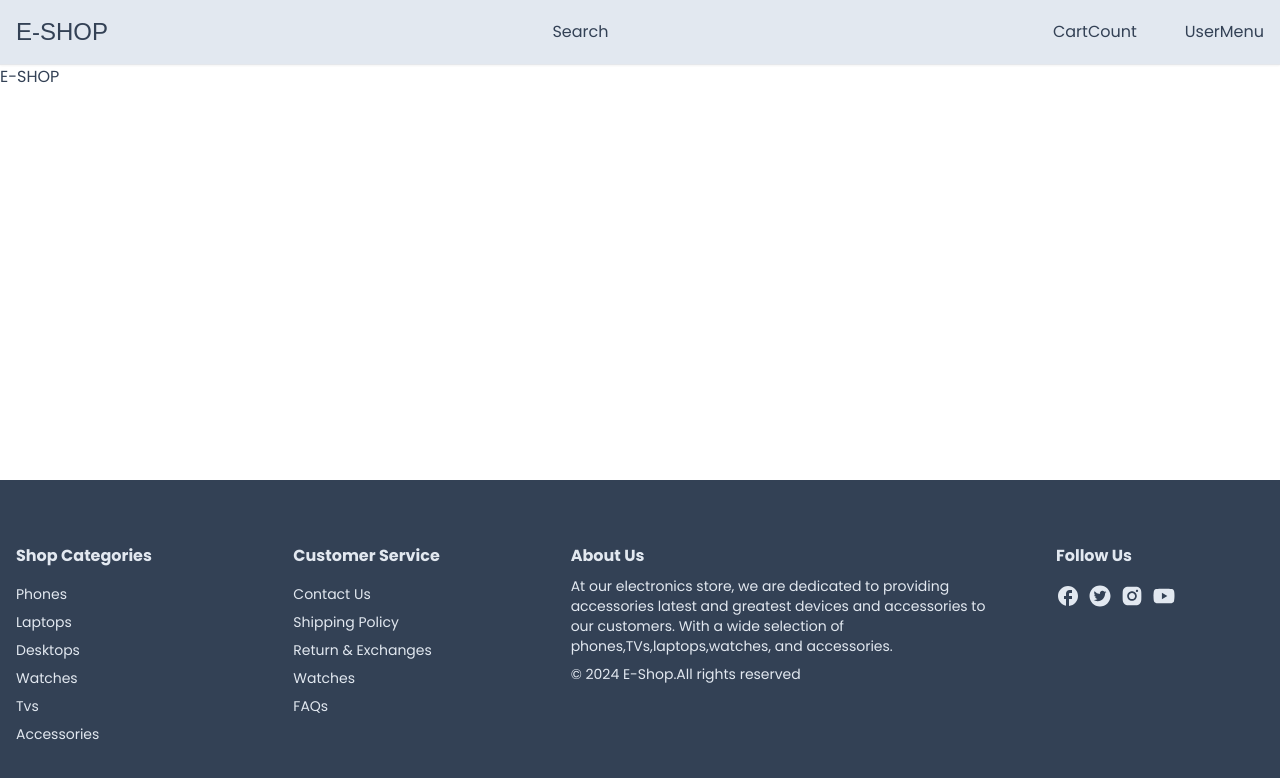
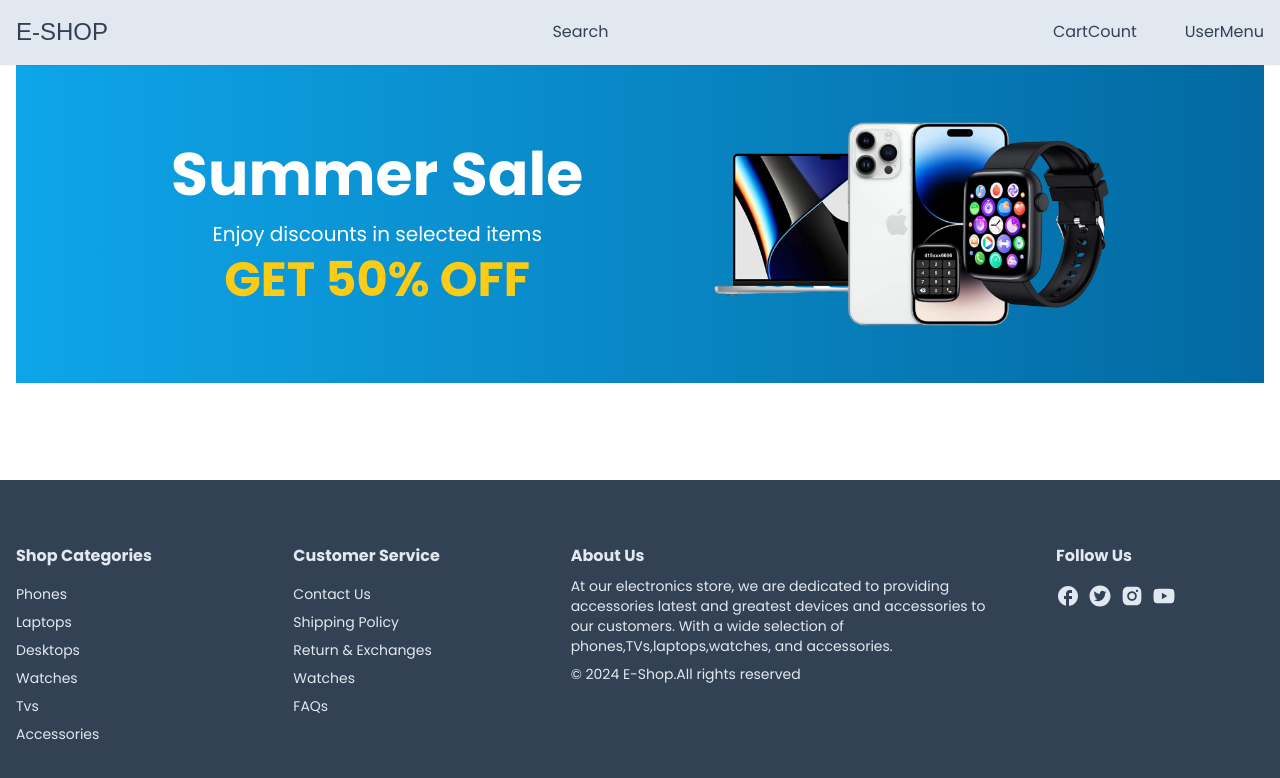
Before and after one commit to LanHuong1507/NextJs---Phone-Web, a Next.js app: page / in a window 1280 px wide. Shown: the top 778 px of the page. Built offline with nearby package versions, Linux system fonts and the light colour scheme; a web font is replaced by a local one.

Commit message:
create home banner

```diff
--- /dev/null
+++ b/app/components/nav/HomeBanner.tsx
@@ -0,0 +1,20 @@
+import Image from "next/image";
+
+const HomeBanner = () => {
+    return(
+        <div className="relative bg-gradient-to-r from-sky-500 to-sky-700 mb-8">
+            <div className="mx-auto px-8 py-12 flex flex-col gap-2 md:flex-row items-center justify-evenly">
+                <div className="mb-8 md:mb-0 text-center">
+                    <h1 className="text-4xl md:text-6xl font-bold text-white mb-4">Summer Sale</h1>
+                    <p className="text-lg md:text-xl text-white mb-2">Enjoy discounts in selected items</p>
+                    <p className="text-2xl md:text-5xl text-yellow-400 font-bold">GET 50% OFF</p>
+
+                </div>
+                <div className="w-1/3 relative aspect-video">
+                    <Image src='/banner-image.png' fill alt="Banner Image " className="object-contain"/>
+                </div>
+            </div>
+        </div>
+    );
+};
+export default HomeBanner;
--- a/app/page.tsx
+++ b/app/page.tsx
@@ -1,7 +1,15 @@
+import Container from "./components/Container";
+import HomeBanner from "./components/nav/HomeBanner";
 
 
 export default function Home() {
   return (
-   <div>E-SHOP</div>
+   <div>
+    <Container>
+      <div>
+        <HomeBanner/>
+      </div>
+    </Container>
+   </div>
   )
 }
```
Also changed, not shown: public/banner-image.png (added).
